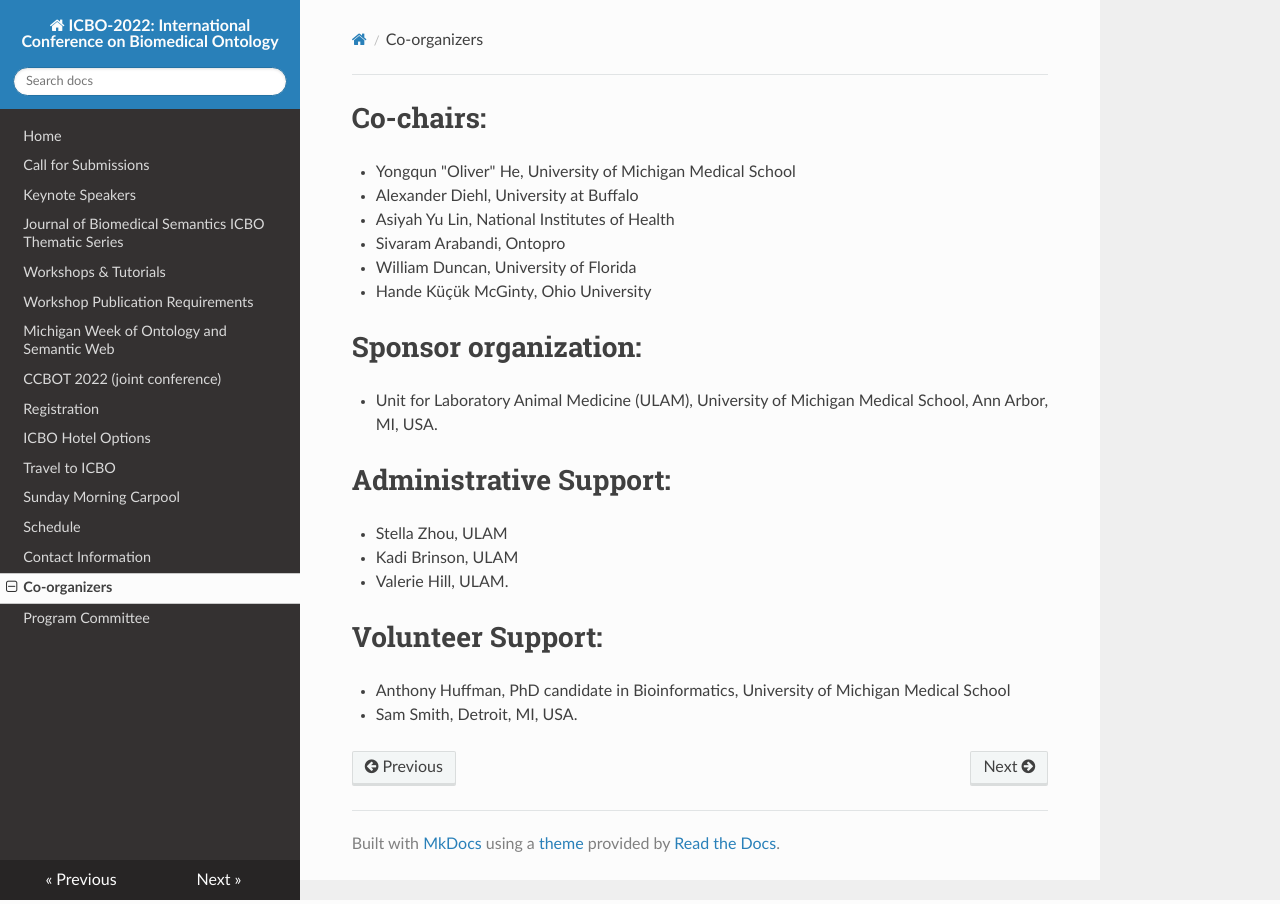
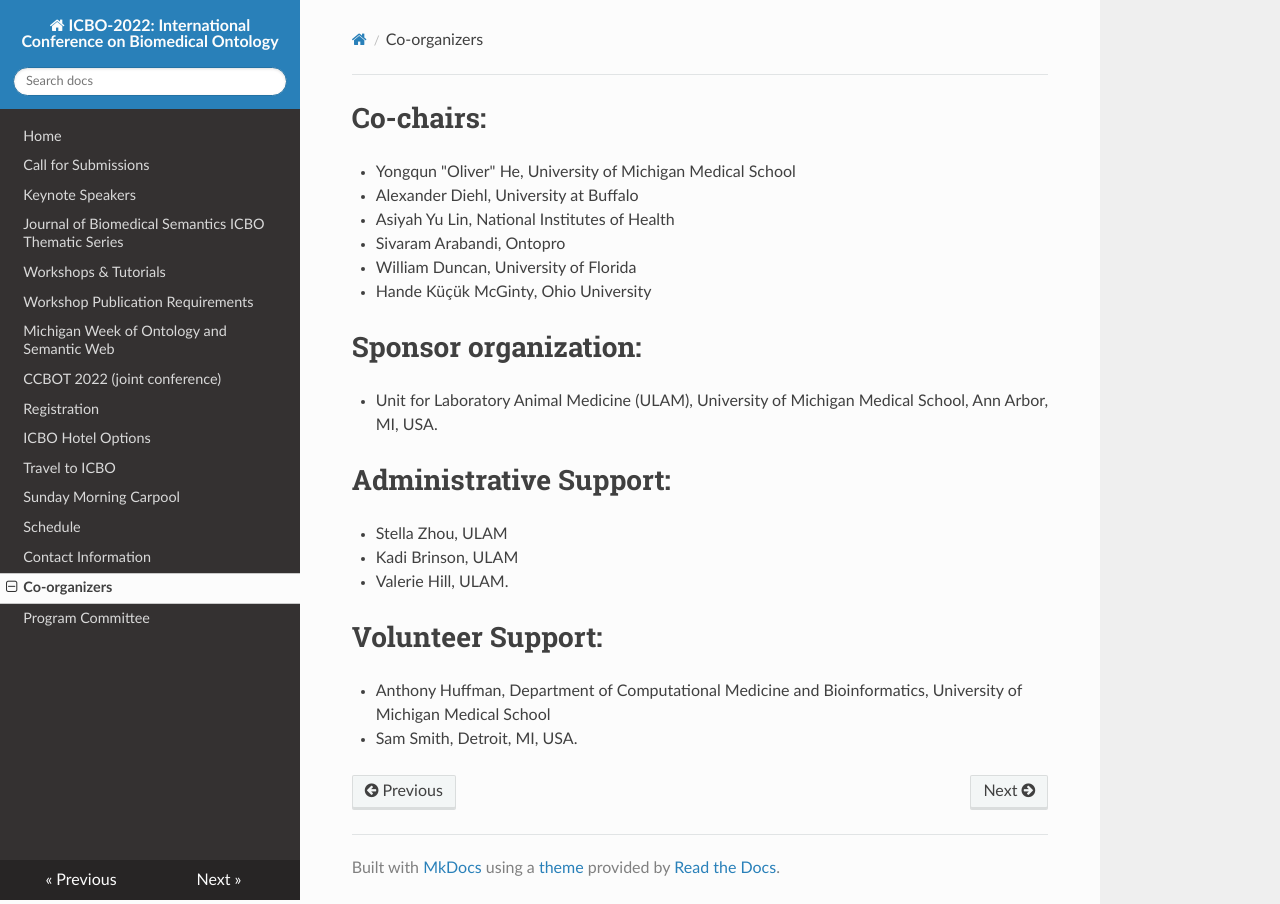
Before and after one commit to johnbeve/BFO-Organization, an MkDocs documentation site: the page built from docs/co-organizers.md, in a window 1280 px wide. Built offline with MkDocs 1.6.1, drawn with Linux system fonts in a browser that asks for light colours; nearby versions of some CDN libraries.

Commit message:
Update co-organizers.md

```diff
--- a/docs/co-organizers.md
+++ b/docs/co-organizers.md
@@ -15,5 +15,5 @@
 - Valerie Hill, ULAM.
 
 # Volunteer Support:
-- Anthony Huffman, PhD candidate in Bioinformatics, University of Michigan Medical School
+- Anthony Huffman, Department of Computational Medicine and Bioinformatics, University of Michigan Medical School
 - Sam Smith, Detroit, MI, USA.
```
